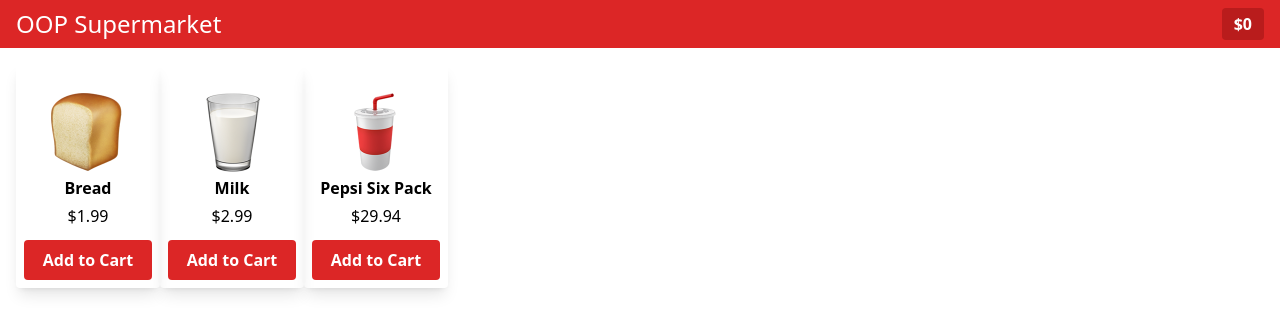
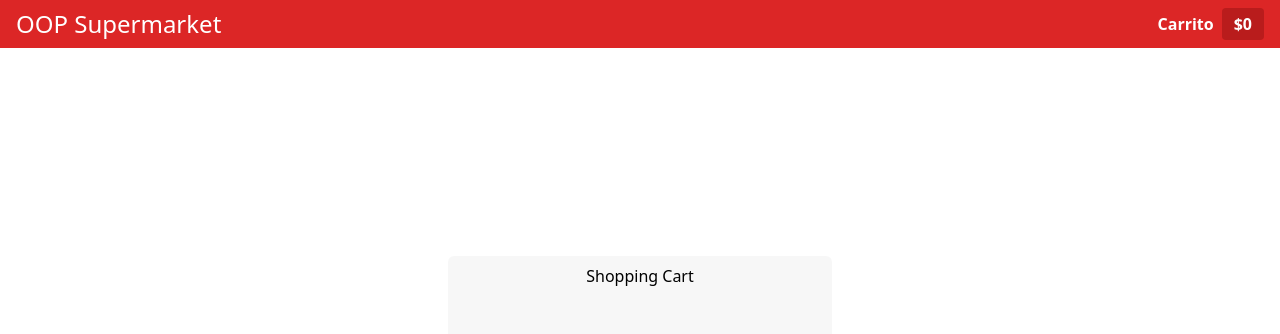
Before and after one commit to dararod/oop-supermarket, a React (Vite) app: page /basket in a window 1280 px wide. Shown: the top 334 px of the page. Built offline with nearby package versions, Linux system fonts and the light colour scheme.

Commit message:
feat: implement basket panel (#12)

```diff
--- a/package.json
+++ b/package.json
@@ -29,6 +29,7 @@
   },
   "dependencies": {
     "react": "^18.3.1",
-    "react-dom": "^18.3.1"
+    "react-dom": "^18.3.1",
+    "react-router": "^7.0.1"
   }
 }
--- /dev/null
+++ b/src/components/Basket.tsx
@@ -0,0 +1,23 @@
+import { Header } from "./Header";
+import { useBasket } from "../hooks/use-basket";
+
+export const Basket = () => {
+  const { basket } = useBasket();
+  return (
+    <main className="h-screen">
+      <Header />
+      <div className="flex h-full items-center justify-center">
+        <div className="bg-zinc-300/20 h-96 w-96 flex flex-col items-center p-2 rounded-md">
+          <span>Shopping Cart</span>
+          {basket.items.map((item) => (
+            <div>
+              <span>{item.product.name}</span>
+              <span>{item.quantity}</span>
+              <span>${item.priceItem()}</span>
+            </div>
+          ))}
+        </div>
+      </div>
+    </main>
+  );
+};
--- a/src/components/Header.tsx
+++ b/src/components/Header.tsx
@@ -1,15 +1,17 @@
 import { useBasket } from "../hooks/use-basket";
-import { Basket } from "../model/Basket";
 
 export const Header = () => {
   const { basket } = useBasket();
   return (
     <header className="bg-red-600 px-4 h-12 flex items-center justify-between">
-        <h1 className="text-2xl text-white">
-          OOP Supermarket
-        </h1>
+      <a href="/">
+        <h1 className="text-2xl text-white">OOP Supermarket</h1>
+      </a>
+      <div className="flex items-center gap-2">
+        <a href="/basket" className="text-white font-semibold">Carrito</a>
       <div className="bg-red-700 text-white py-1 px-3 rounded font-semibold">
         <span>${basket.totalBasket()}</span>
+      </div>
       </div>
     </header>
   );
--- a/src/components/Product.tsx
+++ b/src/components/Product.tsx
@@ -1,5 +1,4 @@
 import { useBasket } from "../hooks/use-basket";
-
 import { BasketItem } from "../model/BasketItem";
 
 import type { IProduct } from "../model/products/IProduct";
--- a/src/index.tsx
+++ b/src/index.tsx
@@ -1,17 +1,32 @@
-import React from 'react';
-import ReactDOM from 'react-dom/client';
+import React from "react";
+import ReactDOM from "react-dom/client";
 
-import { App } from './components/App';
+import { App } from "./components/App";
+import { Basket } from "./components/Basket";
 
-import './index.css';
-import { BasketContextProvider } from './context/BasketContext';
+import "./index.css";
+import { BasketContextProvider } from "./context/BasketContext";
+import {
+  createBrowserRouter,
+  RouterProvider,
+} from "react-router";
 
-const root = ReactDOM.createRoot(document.getElementById('root') as Element);
+const root = ReactDOM.createRoot(document.getElementById("root") as Element);
+const router = createBrowserRouter([
+  {
+    path: "/",
+    element: <App />,
+  },
+  {
+    path: "/basket",
+    element: <Basket />,
+  }
+]);
 
 root.render(
   <React.StrictMode>
     <BasketContextProvider>
-      <App />
+      <RouterProvider router={router} />
     </BasketContextProvider>
   </React.StrictMode>
 );
```
Also changed, not shown: assets/icons/shopping-cart.svg (added), 1 other file (tests, documents, lock files or other folders). Lines whose indentation alone changed are shown as unchanged.
